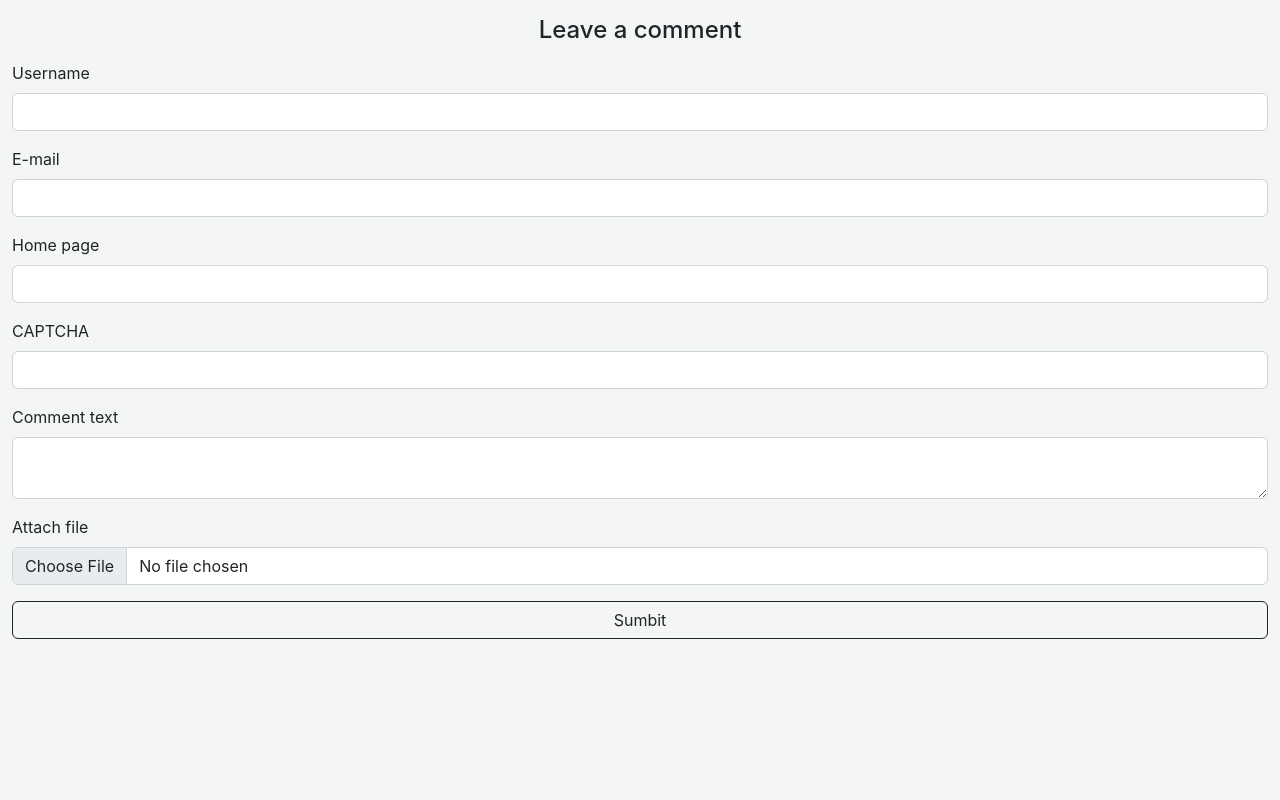
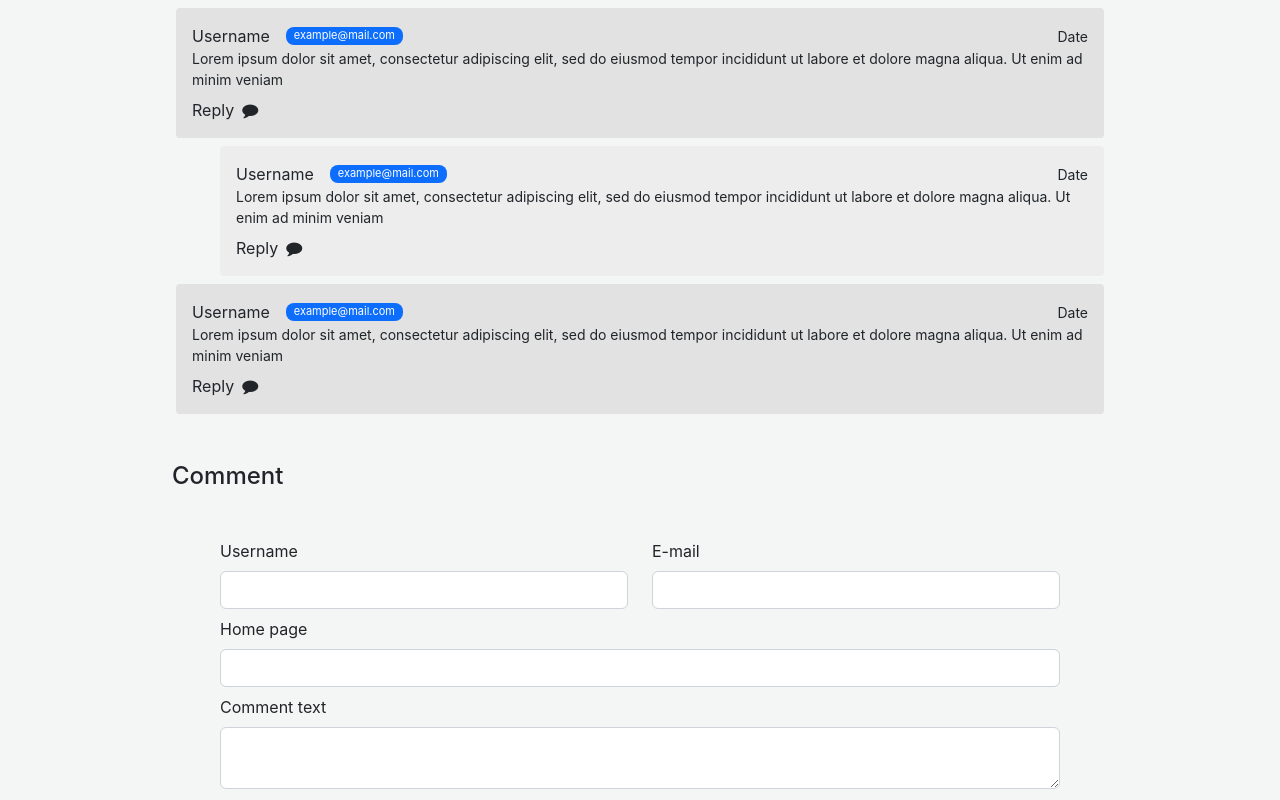
Before and after one commit to molod01/comments-spa, a React (Create React App) app in the folder client/: page / in a window 1280 px wide. Shown: the top 800 px of the page. Built offline with nearby package versions, Linux system fonts and the light colour scheme.

Commit message:
visual changes

```diff
--- a/client/src/App.js
+++ b/client/src/App.js
@@ -1,10 +1,12 @@
 import React from 'react';
+import Comments from './components/comments.js';
 import CommentForm from './components/comment_form.js';
 import './index.css';
 
 function App() {
 	return (
-		<div className="container-fluid">
+		<div className="container-sm w-75">
+			<Comments />
 			<CommentForm />
 		</div>
 	);
--- a/client/src/components/comment_form.js
+++ b/client/src/components/comment_form.js
@@ -3,40 +3,36 @@ import React from 'react';
 class CommentForm extends React.Component {
 	render() {
 		return (
-			<form action="/" encType="multipart/form-data" method="post" className="mx-auto mb-5 mt-3">
-				<h4 className="text-center">Leave a comment</h4>
+			<div className="my-4">
+				<h4 className="my-5">Comment</h4>
+				<form action="/" encType="multipart/form-data" method="post" className="px-5">
 					<div className="">
-					<div className="my-3">
+						<div className="row my-2">
+							<div className="col">
 								<label htmlFor="username" className="form-label">
 									Username
 								</label>
 								<input type="text" className="form-control" id="username" name="username" required />
 							</div>
-					<div className="my-3">
+							<div className="col">
 								<label htmlFor="email" className="form-label">
 									E-mail
 								</label>
 								<input type="email" className="form-control" id="email" name="email" required />
 							</div>
-					<div className="my-3">
+						</div>
+						<div className="my-2">
 							<label htmlFor="homepage" className="form-label">
 								Home page
 							</label>
 							<input type="url" className="form-control" id="homepage" name="homepage" />
 						</div>
-					<div className="my-3">
-						<label htmlFor="captcha" className="form-label">
-							CAPTCHA
-						</label>
-						<input type="text" className="form-control" id="captcha" name="captcha" required />
-					</div>
-					<div className="my-3">
+						<div className="my-2">
 							<label htmlFor="text" className="form-label">
 								Comment text
 							</label>
 							<textarea type="text" className="form-control" id="text" name="text" required></textarea>
 						</div>
-
 						<div className="my-3">
 							<label htmlFor="file" className="form-label">
 								Attach file
@@ -44,10 +40,12 @@ class CommentForm extends React.Component {
 							<input type="file" className="form-control" id="file" name="file" />
 						</div>
 					</div>
+					<div className="my-3 text-center">*captcha*</div>
 					<button type="submit" className="btn btn-outline-dark w-100">
-					Sumbit
+						Comment
 					</button>
 				</form>
+			</div>
 		);
 	}
 }
--- /dev/null
+++ b/client/src/components/comments.js
@@ -0,0 +1,76 @@
+import React from 'react';
+
+class Comments extends React.Component {
+	render() {
+		return (
+			<div className="mt-2">
+				<div className="d-flex flex-row p-3 mb-2 mx-1 rounded-1 general-comment">
+					<div className="w-100">
+						<div className="d-flex justify-content-between align-items-center">
+							<div className="d-flex flex-row align-items-center">
+								<span className="me-2">Username</span>
+								<small className="mail px-2 mx-2 rounded-3 bg-primary text-white">example@mail.com</small>
+							</div>
+							<small>Date</small>
+						</div>
+
+						<p className="text-justify small mb-0">
+							Lorem ipsum dolor sit amet, consectetur adipiscing elit, sed do eiusmod tempor incididunt ut labore et dolore magna aliqua. Ut enim ad minim veniam
+						</p>
+
+						<div className="d-flex flex-row mt-2">
+							<span onClick={() => console.log('reply')} className="reply">
+								Reply<i className="fa fa-comment ms-2"></i>
+							</span>
+						</div>
+					</div>
+				</div>
+				<div className="d-flex flex-row p-3 mb-2 mx-1 rounded-1 ms-5 reply-comment">
+					<div className="w-100">
+						<div className="d-flex justify-content-between align-items-center">
+							<div className="d-flex flex-row align-items-center">
+								<span className="me-2">Username</span>
+								<small className="mail px-2 mx-2 rounded-3 bg-primary text-white">example@mail.com</small>
+							</div>
+							<small>Date</small>
+						</div>
+
+						<p className="text-justify small mb-0">
+							Lorem ipsum dolor sit amet, consectetur adipiscing elit, sed do eiusmod tempor incididunt ut labore et dolore magna aliqua. Ut enim ad minim veniam
+						</p>
+
+						<div className="d-flex flex-row mt-2">
+							<span onClick={() => console.log('reply')} className="reply">
+								Reply<i aria-hidden="true" className="fa fa-comment ms-2"></i>
+							</span>
+						</div>
+					</div>
+				</div>
+
+				<div className="d-flex flex-row p-3 mb-2 mx-1 rounded-1 general-comment">
+					<div className="w-100">
+						<div className="d-flex justify-content-between align-items-center">
+							<div className="d-flex flex-row align-items-center">
+								<span className="me-2">Username</span>
+								<small className="mail px-2 mx-2 rounded-3 bg-primary text-white">example@mail.com</small>
+							</div>
+							<small>Date</small>
+						</div>
+
+						<p className="text-justify small mb-0">
+							Lorem ipsum dolor sit amet, consectetur adipiscing elit, sed do eiusmod tempor incididunt ut labore et dolore magna aliqua. Ut enim ad minim veniam
+						</p>
+
+						<div className="d-flex flex-row mt-2">
+							<span onClick={() => console.log('reply')} className="reply">
+								Reply<i className="fa fa-comment ms-2"></i>
+							</span>
+						</div>
+					</div>
+				</div>
+			</div>
+		);
+	}
+}
+
+export default Comments;
--- a/client/src/index.css
+++ b/client/src/index.css
@@ -9,3 +9,17 @@ body {
 code {
 	font-family: source-code-pro, Menlo, Monaco, Consolas, 'Courier New', monospace;
 }
+
+.general-comment {
+	background-color: #e2e2e2;
+}
+.reply-comment {
+	background-color: #ededed;
+}
+.mail {
+	height: 18px;
+	font-size: 11px;
+}
+.reply {
+	cursor: pointer;
+}
```
Lines whose indentation alone changed are shown as unchanged.
